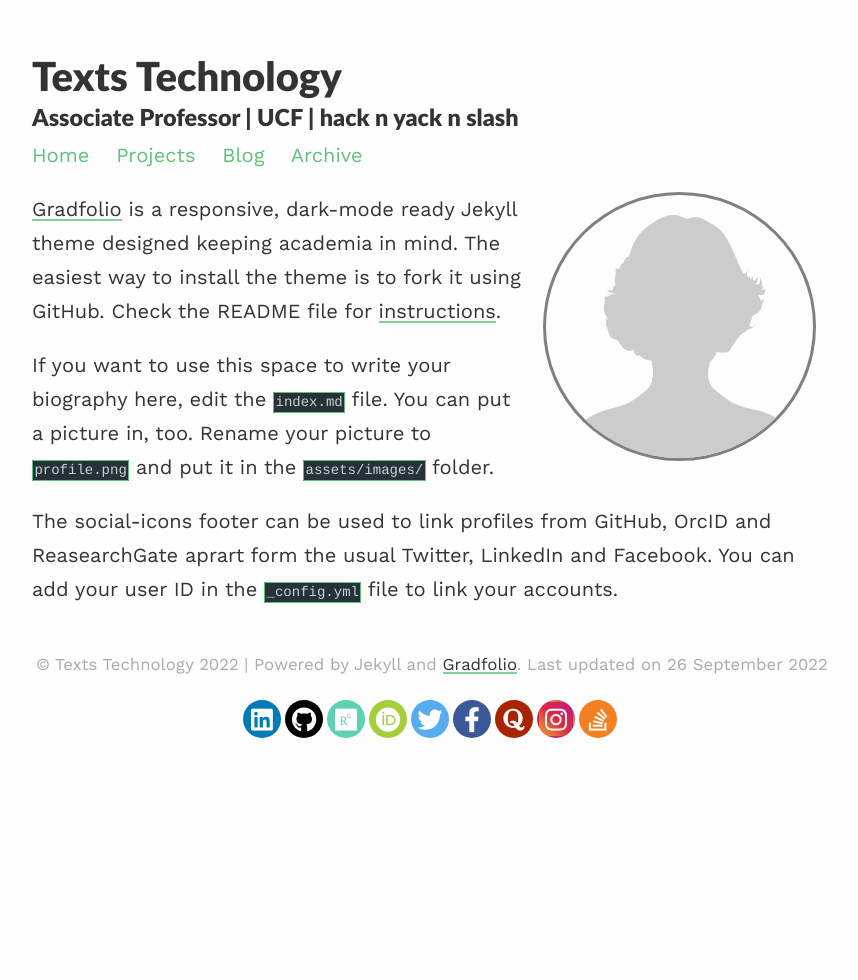
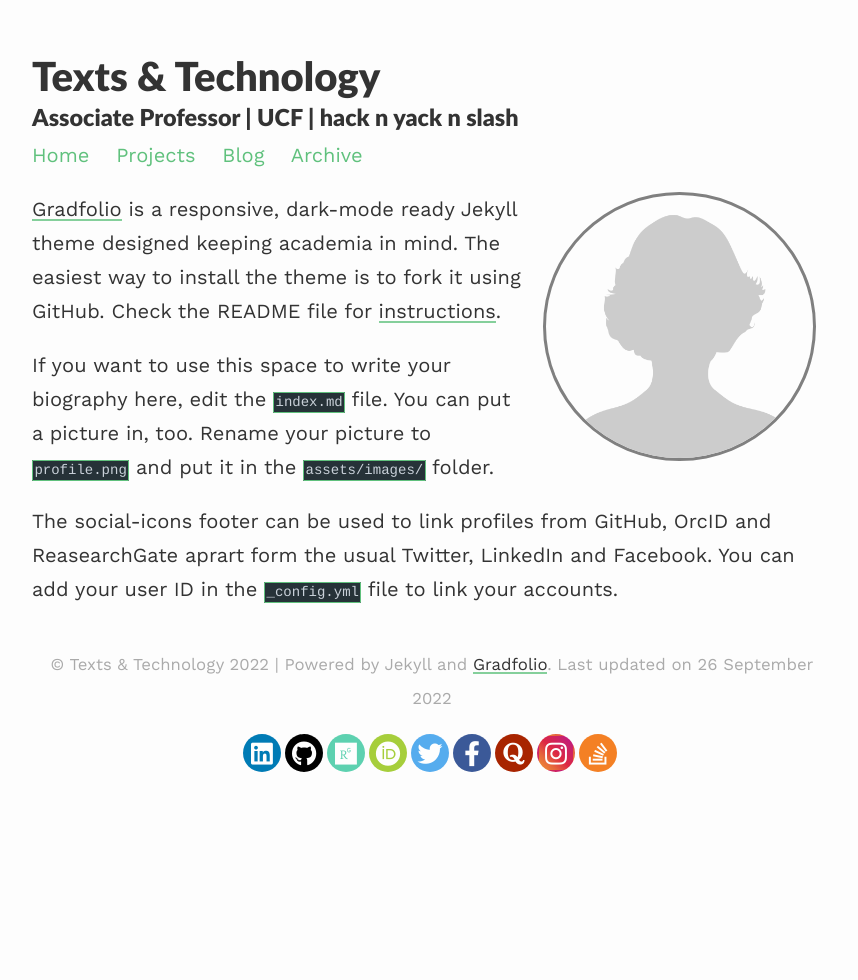
Before and after one commit to AMSUCF/gradsitedemo, a Jekyll site: the page built from index.md, in a window 1280 px wide. Shown: the whole page, without its empty margins (208-1066 px from the left). Built offline with Jekyll 4.4.1, drawn with Linux system fonts in a browser that asks for light colours; nearby versions of some CDN libraries.

Commit message:
added an and

```diff
--- a/_config.yml
+++ b/_config.yml
@@ -1,6 +1,6 @@
 ### your site title here
 
-title: Texts Technology
+title: Texts & Technology
 description: Associate Professor | UCF | hack n yack n slash
 
 baseurl: /gradsitedemo #name of GitHub repository
```
